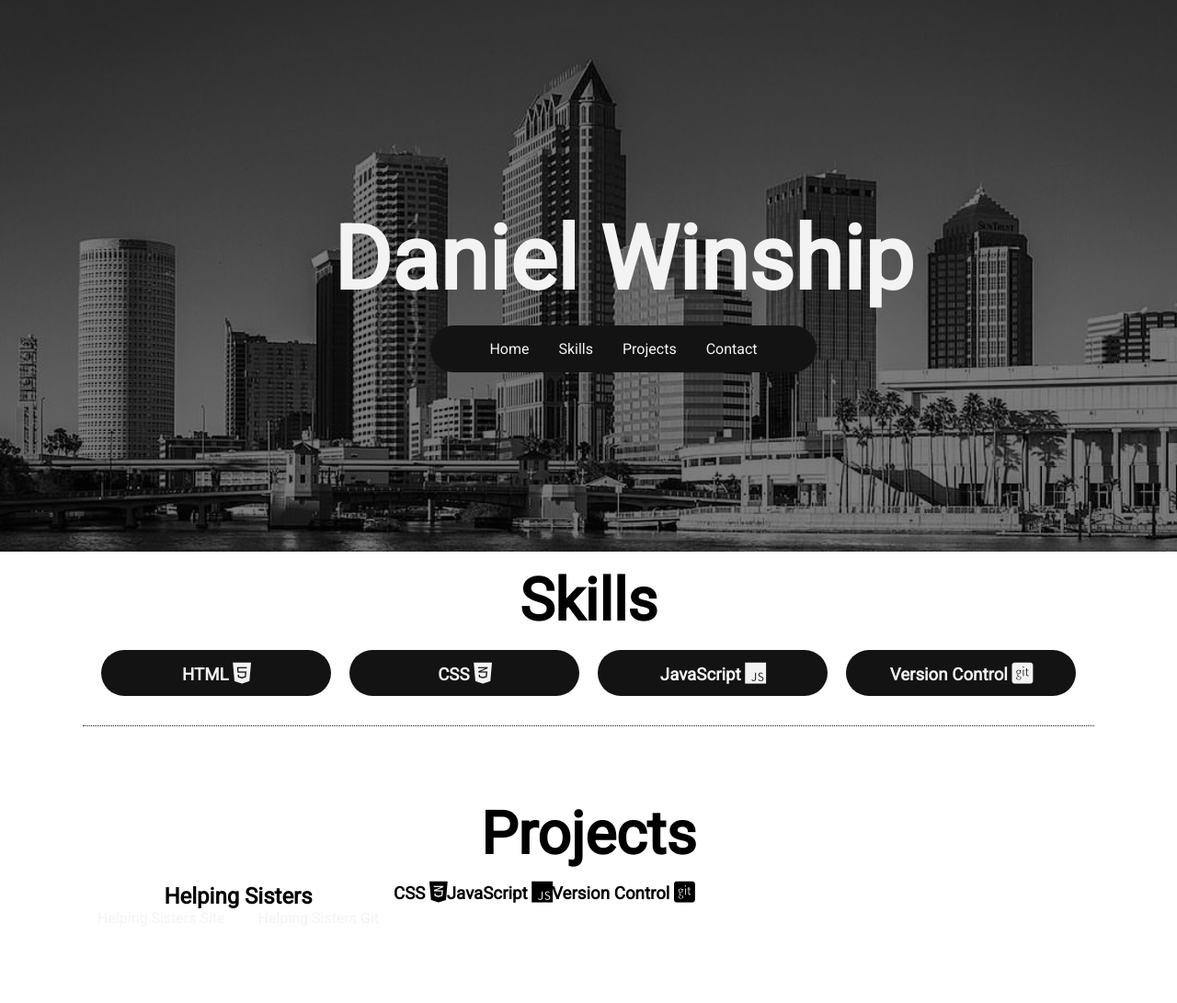
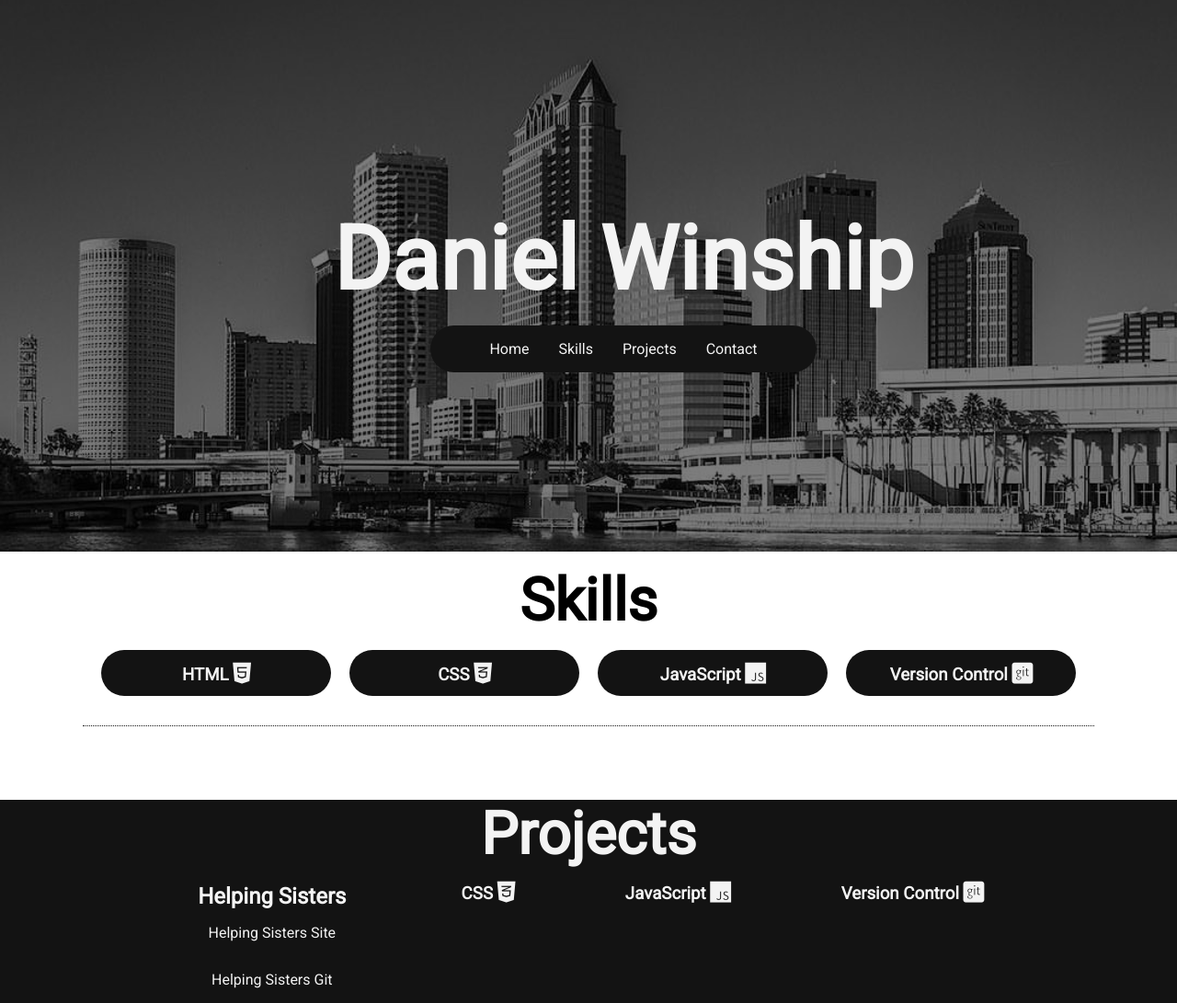
Before and after one commit to Danielwinship/Portfolio, a plain HTML site: page index.html in a window 1280 px wide. Shown: the whole page at 92% size. Before the commit the page ends 1024 px from the top, so only its background shows below. Drawn offline with Linux system fonts and the light colour scheme.

Commit message:
styling projects section

```diff
--- a/css/style.css
+++ b/css/style.css
@@ -122,4 +122,15 @@ section {margin-top: 1rem}
 
 #projects {
   text-align: center;
+  background: #131313;
+  color: #f3f3f3;
 }
+
+#projects .container {
+  justify-content: space-evenly;
+}
+
+#projects .container .card {
+  display: flex;
+  flex-direction: column;
+}
```
